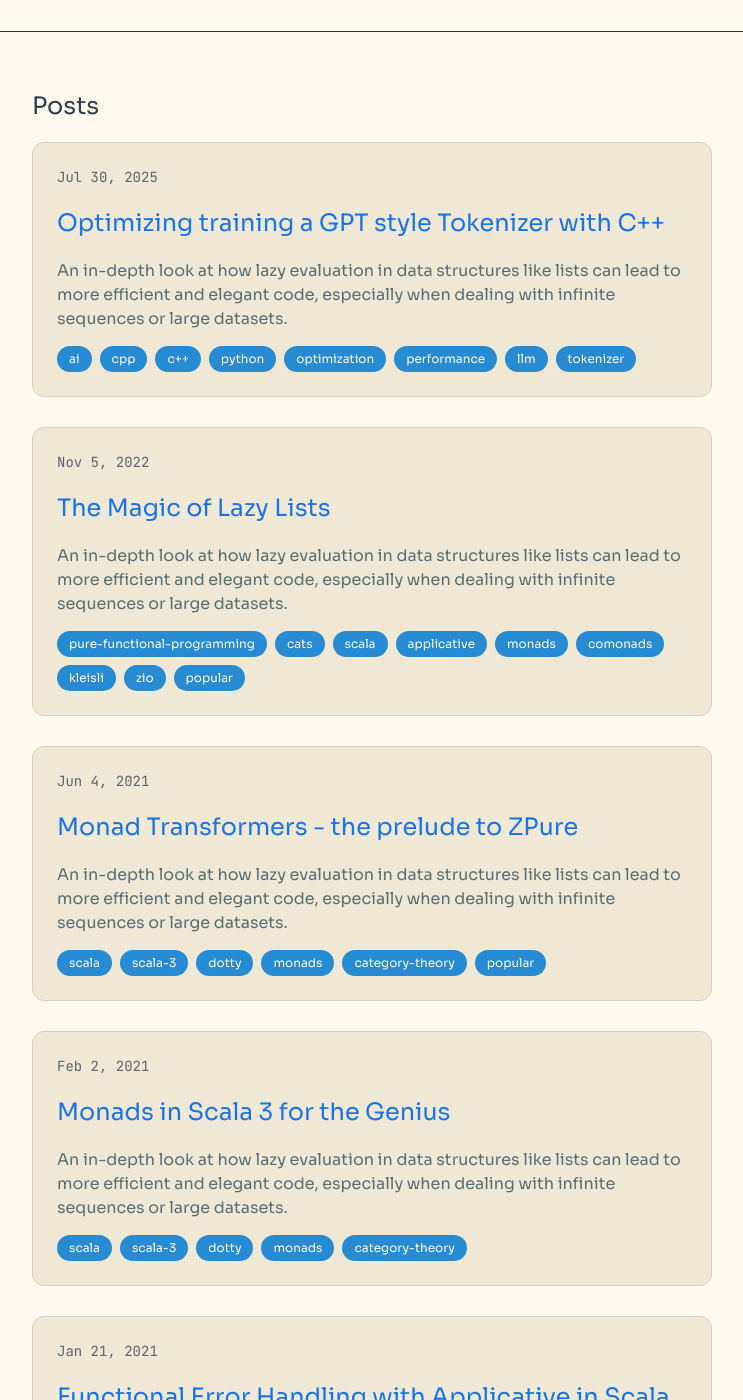
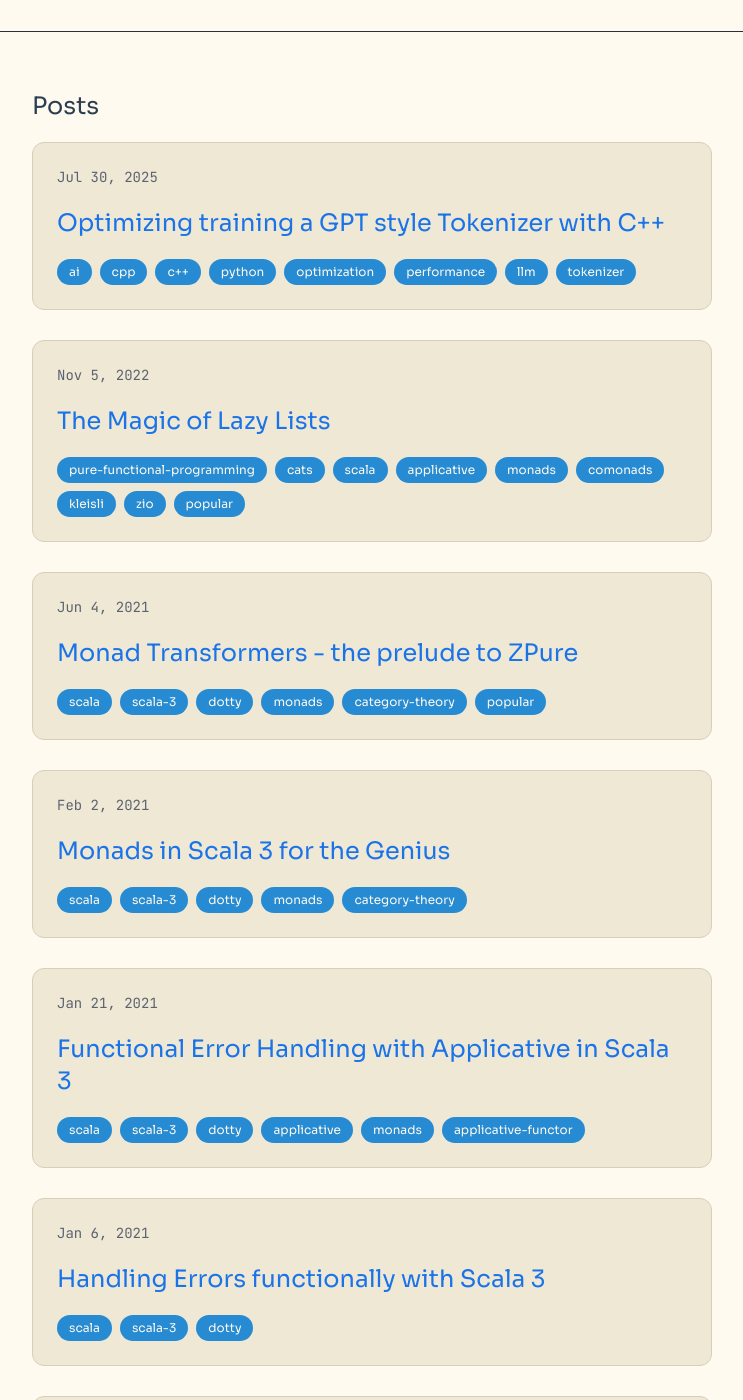
Before and after one commit to justinhj/justinhj.github.io, a Jekyll site: the page built from index.html, in a window 1280 px wide and 1400 px high, scrolled down 328 px. Shown: the whole window, without its empty margins (268-1011 px from the left). Built offline with Jekyll 4.4.1, drawn with Linux system fonts in a browser that asks for light colours; some of the changed text lies outside the part shown.

Commit message:
fix a css bug

```diff
--- a/_orgcss/site.css
+++ b/_orgcss/site.css
@@ -22,6 +22,10 @@
     line-height: 2em;
 }
 
+.outline-2, .outline-3, .outline-4, .outline-5, .outline-6 {
+    outline: none;
+}
+
 /* pre.src.src-c { */
 /*     background-color: #000; */
 /*     color: #fff; */
--- a/index.html
+++ b/index.html
@@ -18,9 +18,9 @@ comments: true
                     <a href="{{ post.url | prepend: site.baseurl }}" class="hover:text-[var(--accent-color)] transition-colors duration-200">{{ post.title }}</a>
                 </h3>
             </header>
-            <p class="text-base mb-4">
-                An in-depth look at how lazy evaluation in data structures like lists can lead to more efficient and elegant code, especially when dealing with infinite sequences or large datasets.
-            </p>
+            <!-- <p class="text-base mb-4"> -->
+            <!--     An in-depth look at how lazy evaluation in data structures like lists can lead to more efficient and elegant code, especially when dealing with infinite sequences or large datasets. -->
+            <!-- </p> -->
             <footer class="flex flex-wrap items-center gap-2">
 
               {% for post_tag in post.tags %}
```
Also changed, not shown: 1 other file.
